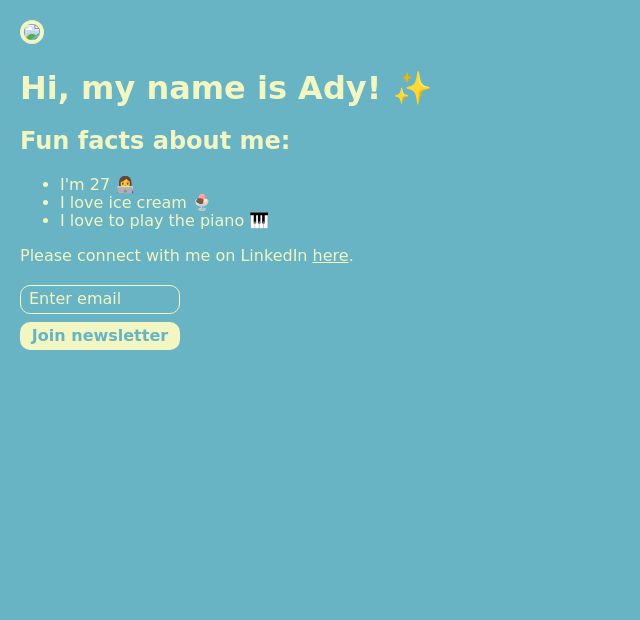
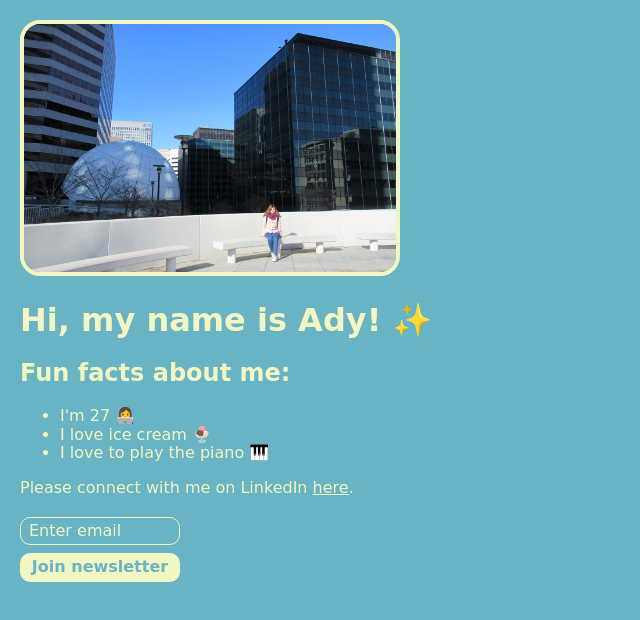
Before and after one commit to adycodes/personal-site, a plain HTML site: page index.html in a window 1280 px wide. Shown: the whole page, without its empty margins (0-640 px from the left). Drawn offline with nearby package versions, Linux system fonts and the light colour scheme; the site is published under a folder, as on GitHub Pages, so addresses that start at the root find nothing; a web font is replaced by a local one.

Commit message:
Updating img link

```diff
--- a/index.html
+++ b/index.html
@@ -11,7 +11,7 @@
         Write the HTML for your personal website.
         -->
 
-        <img src="/images/ady.jpg"/>
+        <img src="images/ady.jpg"/>
         <h1>Hi, my name is Ady! ✨</h1>
         <h2>Fun facts about me:</h2>
         <ul>
```
